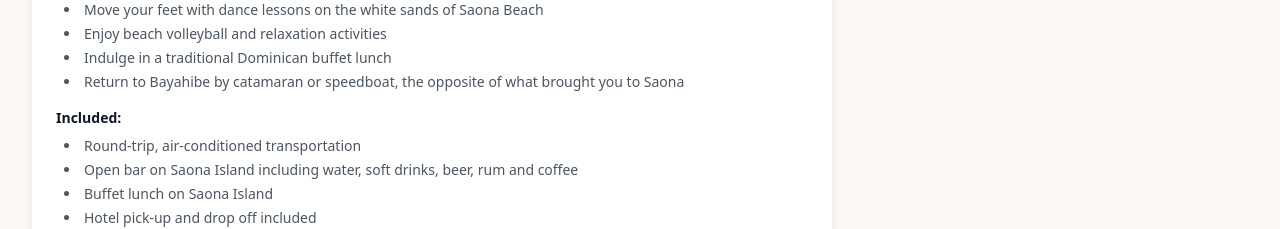
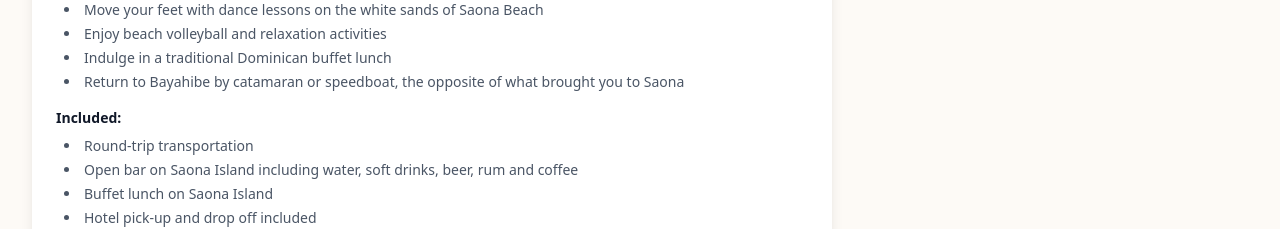
Before and after one commit to NewGen-Professionals/WebApp_Ivan, a Next.js app: page /en/tours in a window 1280 px wide. Shown: the part 980-1209 px from the top of the page. Built offline with nearby package versions, Linux system fonts and the light colour scheme.

Commit message:
chore: Remove 'air-conditioned' from transportation description

```diff
--- a/app/[locale]/tours/page.tsx
+++ b/app/[locale]/tours/page.tsx
@@ -60,7 +60,7 @@ export default function ToursPage() {
             'Return to Bayahibe by catamaran or speedboat, the opposite of what brought you to Saona'
           ],
           included: [
-            'Round-trip, air-conditioned transportation',
+            'Round-trip transportation',
             'Open bar on Saona Island including water, soft drinks, beer, rum and coffee',
             'Buffet lunch on Saona Island',
             'Hotel pick-up and drop off included'
--- a/components/tours/ToursPreview.tsx
+++ b/components/tours/ToursPreview.tsx
@@ -49,7 +49,7 @@ export default function ToursPreview() {
             'Return to Bayahibe by catamaran or speedboat, the opposite of what brought you to Saona'
           ],
           included: [
-            'Round-trip, air-conditioned transportation',
+            'Round-trip transportation',
             'Open bar on Saona Island including water, soft drinks, beer, rum and coffee',
             'Buffet lunch on Saona Island',
             'Hotel pick-up and drop off included'
```
